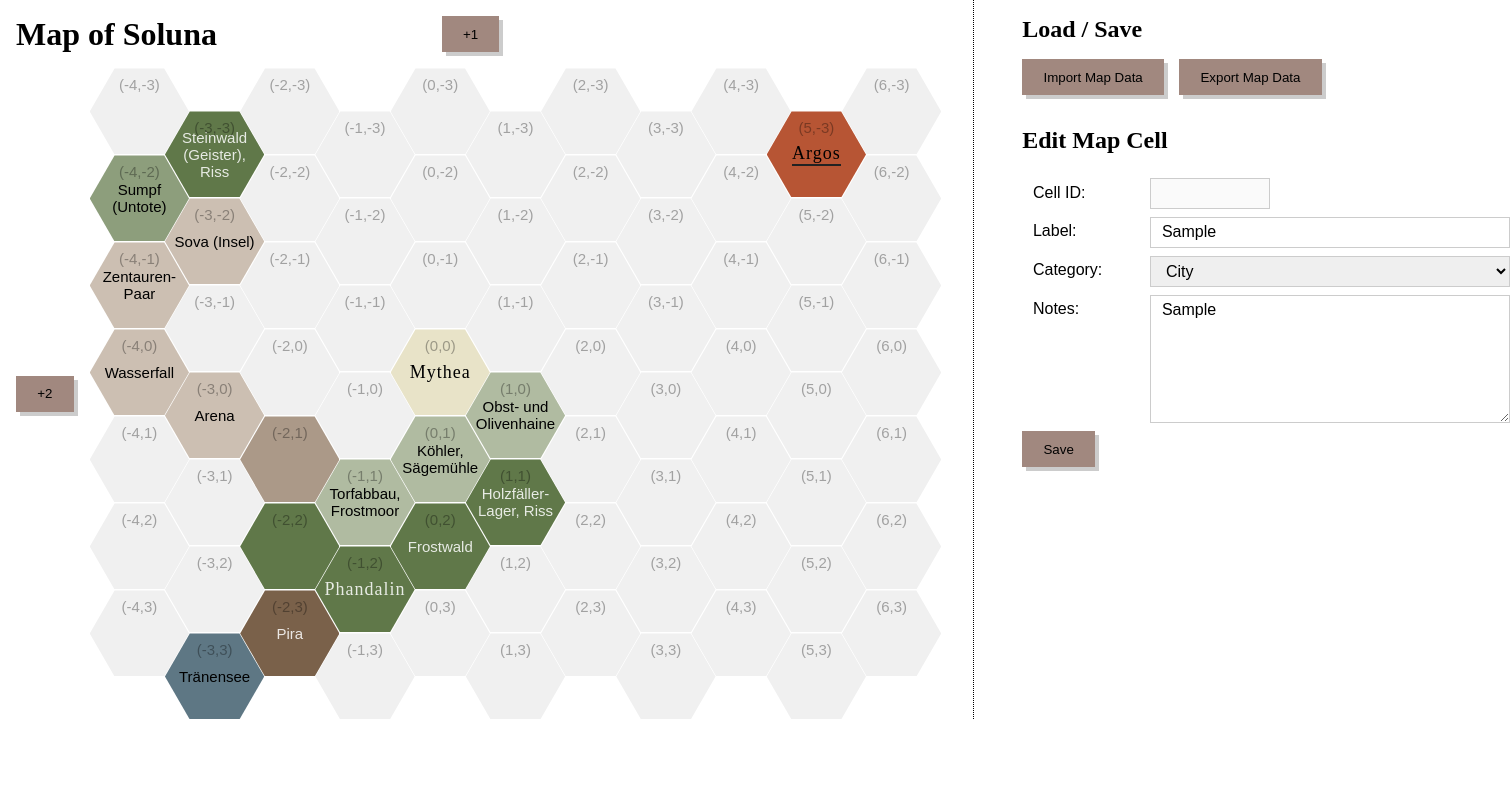
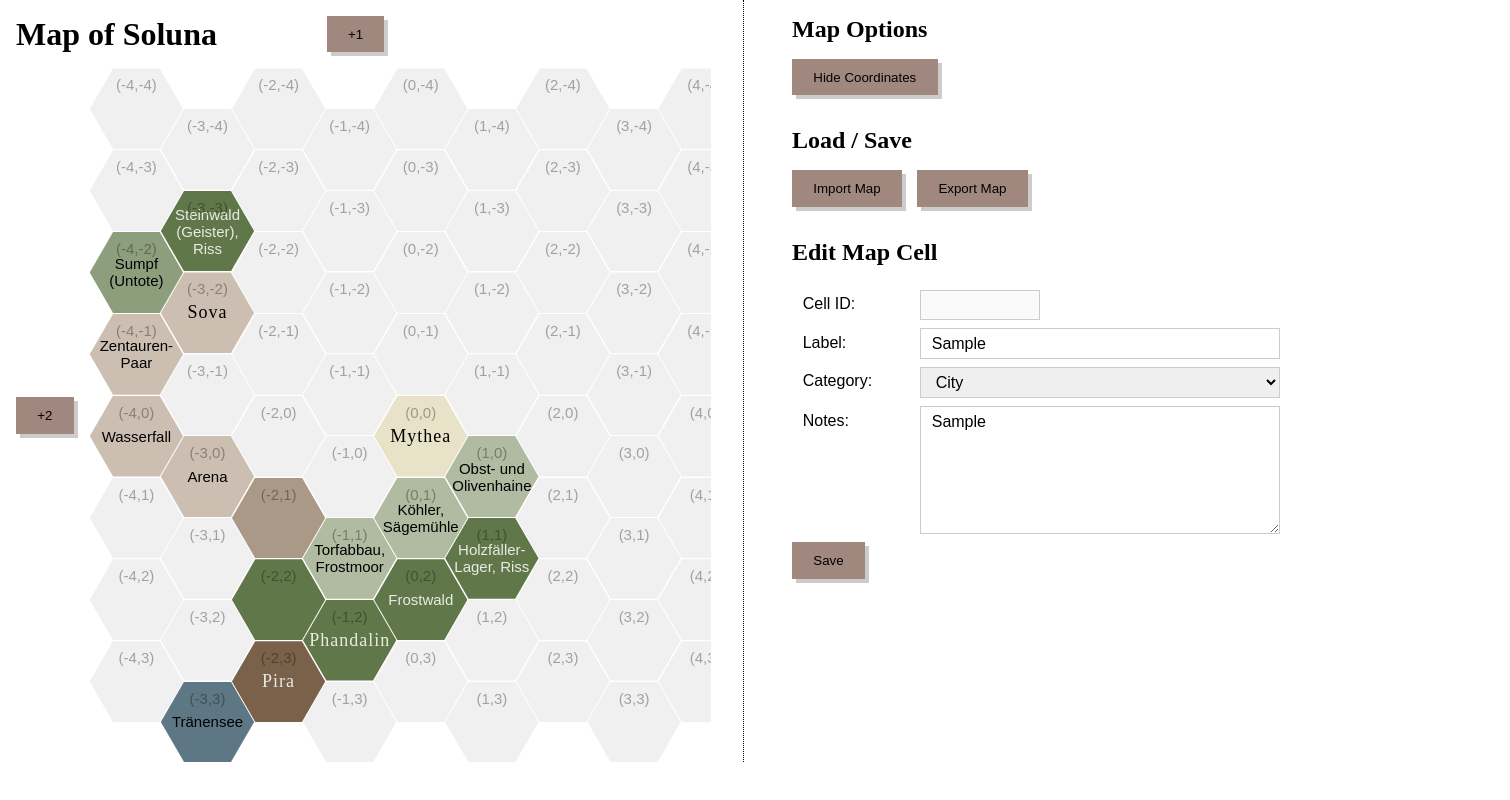
Before and after one commit to coffeepyros/map-soluna, a plain HTML site: page index.html in a window 1280 px wide. Both pictures are taken after typing "Sample", "Sample" into the empty fields and a click on the button "+1". Shown: the whole page, 1510 px wide, since content can reach past the window. Drawn offline with Linux system fonts and the light colour scheme; a web font is replaced by a local one.

Commit message:
adding row on top works

```diff
--- a/index.html
+++ b/index.html
@@ -17,16 +17,18 @@
       <!-- <button class="addCells" id="addRight">+2</button>
       <button class="addCells" id="addDown">+1</button> -->
     </main>
-    <form id="formMapData">
-      <fieldset>
+    <aside>
+      <form id="mapInterface">
+        <h2>Map Options</h2>
+        <button id="hideCoords">Hide Coordinates</button>
+      </form>
+      <form id="formMapData">
         <h2>Load / Save</h2>
-        <button>Import Map Data</button>
-        <button>Export Map Data</button>
-      </fieldset>
-    </form>
+        <button>Import Map</button>
+        <button>Export Map</button>
+      </form>
 
-    <form id="formEditCell">
-      <fieldset class="editCell">
+      <form id="formEditCell">
         <h2>Edit Map Cell</h2>
         <label for="cellID">Cell ID:</label>
         <input type="text" id="cellID" disabled />
@@ -52,8 +54,8 @@
         <textarea id="notes"></textarea>
 
         <button type="submit">Save</button>
-      </fieldset>
-    </form>
+      </form>
+    </aside>
     <script type="module" src="./map.js"></script>
   </body>
 </html>
--- a/map.css
+++ b/map.css
@@ -2,7 +2,7 @@
 :root {
   /* --cell-width: 116px;
   --cell-height: 100px; */
-  --cell-height: calc((100vh - 6rem) / 8 - 2px);
+  --cell-height: calc((100vh - 6rem) / 8.5 - 2px);
   --cell-width: calc(var(--cell-height) * 1.1547);
 }
 * {
@@ -15,10 +15,8 @@
 body {
   display: grid;
   grid-template-columns: auto 1fr;
-  grid-template-rows: auto 1fr;
-  grid-template-areas:
-    "map formMapData"
-    "map formEditCell";
+  grid-template-rows: 1fr;
+  grid-template-areas: "map interface";
   column-gap: 3rem;
   row-gap: 1rem;
   position: relative;
@@ -29,12 +27,6 @@ header {
   left: 1rem;
   z-index: 10;
 }
-#formMapData {
-  grid-area: formMapData;
-}
-#formEditCell {
-  grid-area: formEditCell;
-}
 main {
   grid-area: map;
   display: grid;
@@ -42,6 +34,9 @@ main {
   grid-template-rows: auto 1fr auto;
   border-right: 1px dotted #000;
   padding-right: 2rem;
+}
+aside {
+  grid-area: interface;
 }
 .addCells {
   margin: 1rem;
@@ -65,6 +60,7 @@ h2 {
 #map {
   display: flex;
   flex-wrap: nowrap;
+  overflow: auto;
 }
 .column {
   display: flex;
@@ -92,7 +88,7 @@ h2 {
 }
 
 .column + .column {
-  margin-left: calc(-1 * var(--cell-height) * 0.28);
+  margin-left: calc(-1 * var(--cell-height) * 0.275);
   /* 27px for no space between */
 }
 .column .hex:not(:first-of-type) {
@@ -100,15 +96,6 @@ h2 {
 }
 form {
   margin-top: 1rem;
-}
-fieldset.editCell {
-  display: grid;
-  grid-template-columns: 120px 360px;
-  gap: 0.5rem;
-  justify-items: start;
-}
-fieldset.editCell h2 {
-  grid-column: 1 / 3;
 }
 label {
   padding: 0.33rem 0.67rem;
@@ -121,13 +108,22 @@ textarea {
   font-size: 16px;
   width: 360px;
 }
+form#formEditCell {
+  display: grid;
+  grid-template-columns: 120px 360px;
+  gap: 0.5rem;
+  justify-items: start;
+}
+form#formEditCell h2 {
+  grid-column: 1 / 3;
+}
 input#cellID {
   width: 120px;
 }
-fieldset.editCell textarea {
+form#formEditCell textarea {
   height: 8em;
 }
-fieldset + fieldset {
+form + form {
   margin-top: 2rem;
 }
 button {
@@ -199,3 +195,6 @@ figure.edit {
   top: 8px;
   color: rgba(0, 0, 0, 0.33);
 }
+.hidden {
+  display: none;
+}
--- a/map.js
+++ b/map.js
@@ -1,6 +1,10 @@
 import { mapData } from "./mapData.js";
+// for safety reasons: working with a copy
+// old data would be overwritten after validation with new data
 let newMapData = [...mapData];
 const map = document.getElementById("map");
+
+// RENDERING
 
 render();
 
@@ -31,6 +35,8 @@ function render() {
   }
 }
 
+// ADDING CELLS
+
 document.querySelector("button#addLeft").addEventListener("click", addColLeft);
 
 function addColLeft(e) {
@@ -60,3 +66,43 @@ function addColLeft(e) {
   console.log(newMapData);
   render();
 }
+
+document.querySelector("button#addUp").addEventListener("click", addRowUp);
+
+function addRowUp() {
+  let firstRowID = newMapData[0].data[0].y;
+  let nrOfColumns = newMapData.length;
+  console.log(firstRowID, nrOfColumns);
+  for (let i = 0; i < nrOfColumns; i++) {
+    let newCellData = {
+      x: newMapData[i].data[0].x,
+      y: firstRowID - 1,
+      label: "",
+      category: "",
+      notes: "",
+    };
+    newMapData[i] = {
+      col_ID: newMapData[i].col_ID,
+      data: [newCellData, ...newMapData[i].data],
+    };
+  }
+  console.log(newMapData);
+  render();
+}
+
+// INTERFACE
+
+const hideCoordsButton = document.querySelector("button#hideCoords");
+hideCoordsButton.addEventListener("click", hideCoords);
+
+function hideCoords(e) {
+  e.preventDefault();
+  let coords = document.querySelectorAll(".coords");
+  for (let span of coords) {
+    span.classList.toggle("hidden");
+    if (hideCoordsButton.innerText === "Hide Coordinates")
+      hideCoordsButton.innerText = "Show Coordinates";
+    else if (hideCoordsButton.innerText === "Show Coordinates")
+      hideCoordsButton.innerText = "Hide Coordinates";
+  }
+}
--- a/mapData.js
+++ b/mapData.js
@@ -27,7 +27,13 @@ export const mapData = [
         category: "forest",
         notes: "",
       },
-      { x: -3, y: -2, label: "Sova (Insel)", category: "steppe", notes: "" },
+      {
+        x: -3,
+        y: -2,
+        label: "<em>Sova</em>",
+        category: "steppe",
+        notes: "",
+      },
       { x: -3, y: -1, label: "", category: "", notes: "" },
       { x: -3, y: 0, label: "Arena", category: "steppe", notes: "" },
       { x: -3, y: 1, label: "", category: "", notes: "" },
@@ -44,7 +50,7 @@ export const mapData = [
       { x: -2, y: 0, label: "", category: "", notes: "" },
       { x: -2, y: 1, label: "", category: "hills", notes: "" },
       { x: -2, y: 2, label: "", category: "forest", notes: "" },
-      { x: -2, y: 3, label: "Pira", category: "mountains", notes: "" },
+      { x: -2, y: 3, label: "<em>Pira</em>", category: "mountains", notes: "" },
     ],
   },
   {
```
